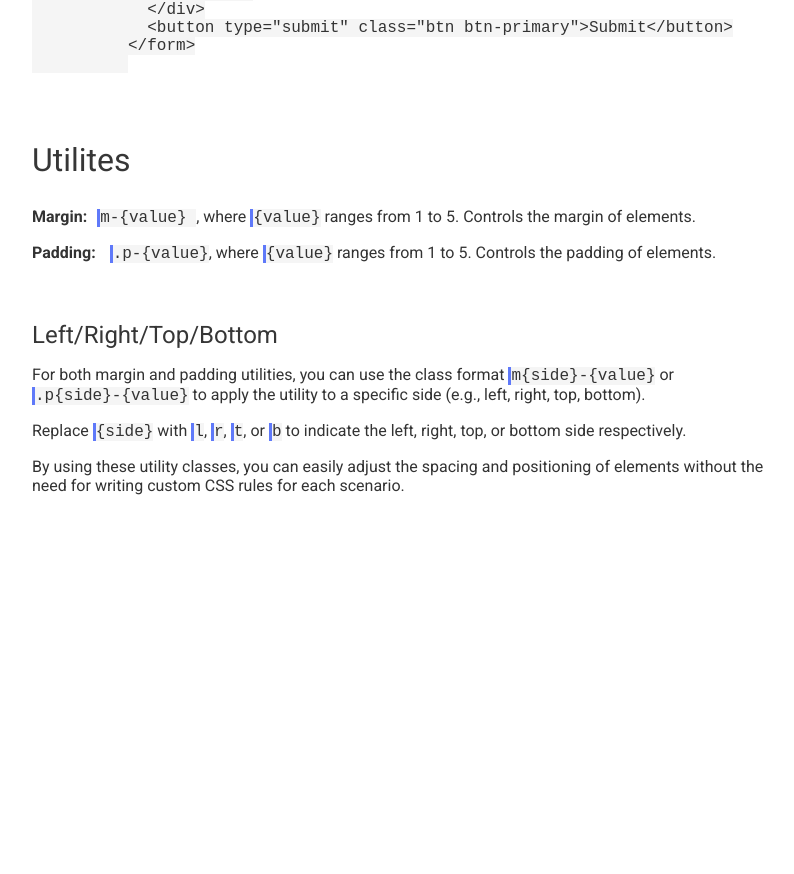
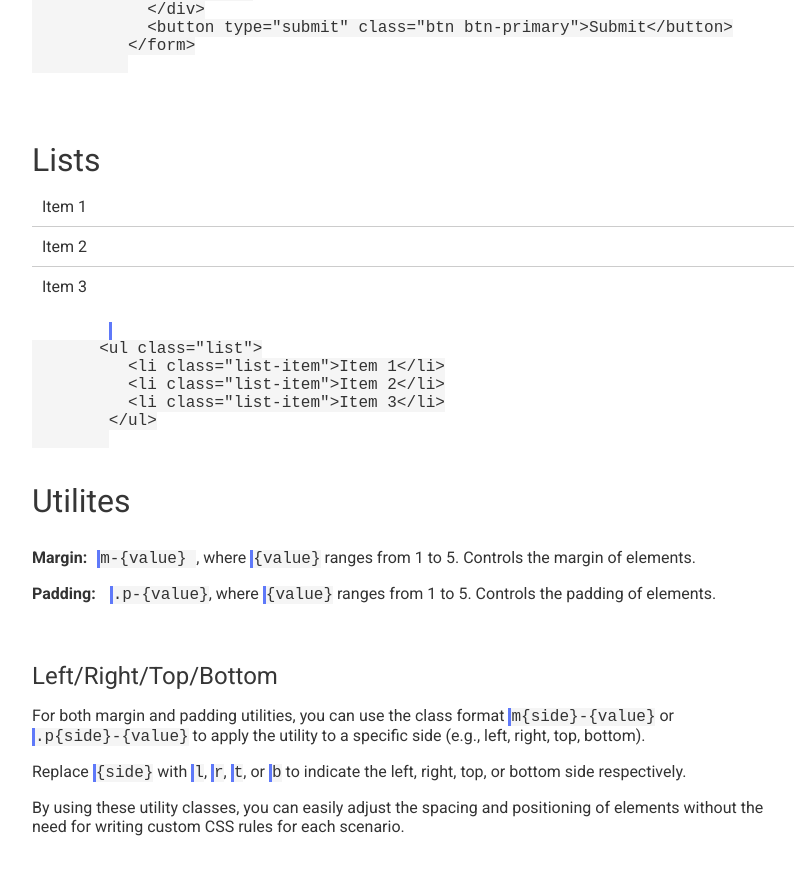
Before and after one commit to danimatuko/breeze, a website: page index.html in a window 1280 px wide. Shown: the part 4335-5209 px from the top of the page, without its empty margins (224-1018 px from the left). Before the commit the page ends 4888 px from the top, so only its background shows below. Drawn offline with nearby package versions, Linux system fonts and the light colour scheme; files that its build step writes are made by us from their sources; a script that the page names is missing; a small style sheet from the web is missing.

Commit message:
add list components

```diff
--- a/index.html
+++ b/index.html
@@ -283,6 +283,25 @@
           </code>
          </pre>
       </section>
+      <!-- Lists -->
+      <h2>Lists</h2>
+      <section>
+        <ul class="list">
+          <li class="list-item">Item 1</li>
+          <li class="list-item">Item 2</li>
+          <li class="list-item">Item 3</li>
+        </ul>
+        <pre>
+        <code class="html">
+       &lt;ul class="list"&gt;
+          &lt;li class="list-item"&gt;Item 1&lt;/li&gt;
+          &lt;li class="list-item"&gt;Item 2&lt;/li&gt;
+          &lt;li class="list-item"&gt;Item 3&lt;/li&gt;
+        &lt;/ul&gt;
+        </code>
+      </pre>
+      </section>
+
       <!-- Utilites -->
       <section>
         <h2 class="mb-2">Utilites</h2>
--- a/src/base/_elements.scss
+++ b/src/base/_elements.scss
@@ -6,8 +6,12 @@ hr {
   margin-bottom: 1.5rem;
 }
 
-
-p{
+p {
   padding-top: 0.5rem;
   padding-bottom: 0.5rem;
 }
+
+a {
+  color: $info;
+  text-decoration: underline;
+}
--- /dev/null
+++ b/src/components/_list.scss
@@ -0,0 +1,14 @@
+.list {
+  padding: 0;
+  margin: 0;
+  list-style: none;
+
+  .list-item {
+    padding: 10px;
+    border-bottom: 1px solid #ccc;
+
+    &:last-child {
+      border-bottom: none;
+    }
+  }
+}
--- a/src/smoojy.scss
+++ b/src/smoojy.scss
@@ -15,3 +15,4 @@
 @import "components/code";
 @import "components/button";
 @import "components/form";
+@import "components/list";
```
